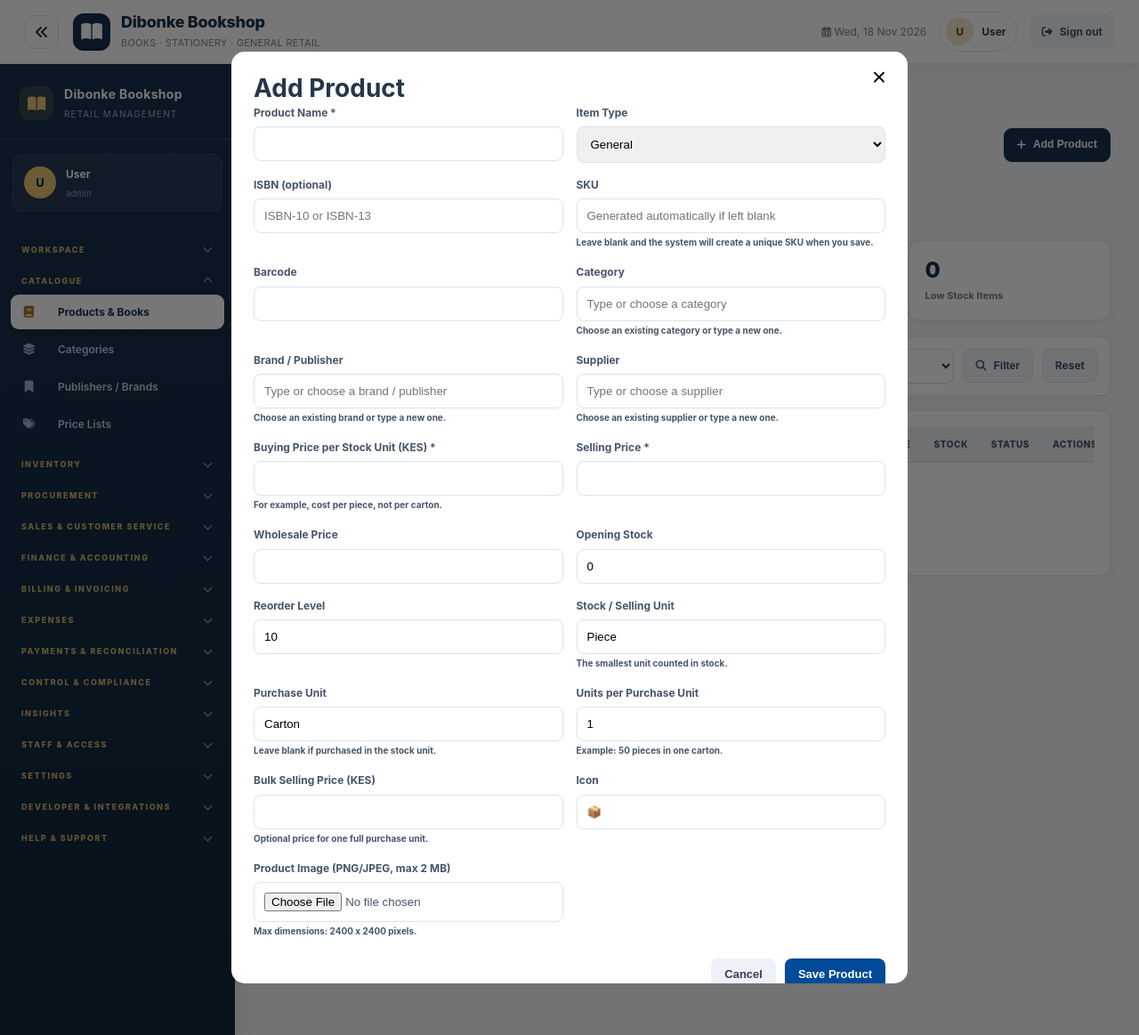
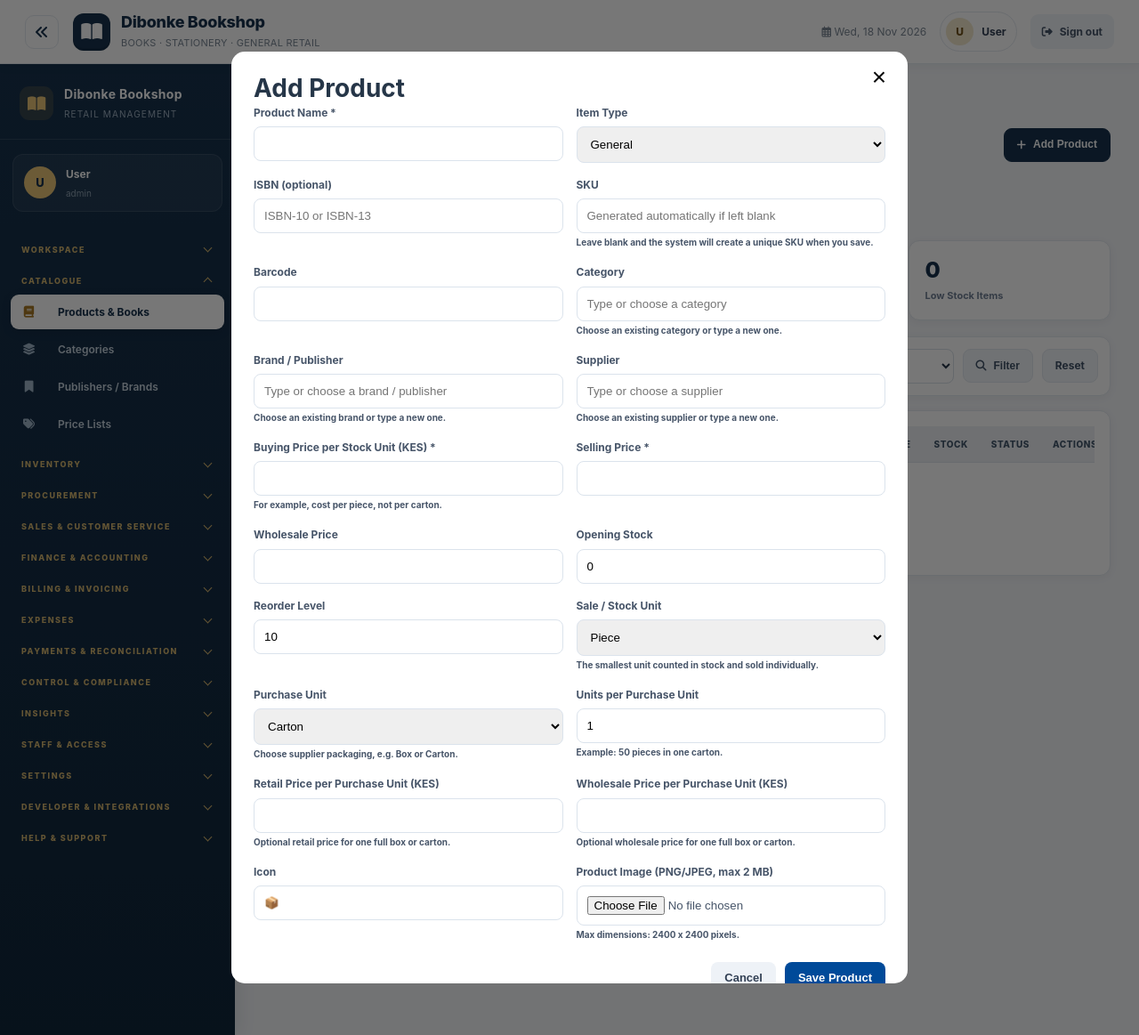
Before and after one commit to benjahwambua/Dibonke_bookshop, a PHP site: page /modules/products/index.php in a window 1280 px wide, after a click on "Add Product". Shown: the whole page at 89% size. Run offline with PHP 8.4, Linux system fonts and the light colour scheme; the visitor is signed in with stand-in values (Sample User, id 1); data that the repository does not hold is empty.

Commit message:
Add packaging unit dropdowns and wholesale bulk price

```diff
--- a/modules/products/index.php
+++ b/modules/products/index.php
@@ -4,6 +4,7 @@ require_once __DIR__ . '/../../includes/auth.php';
 require_once __DIR__ . '/../../config/db.php';
 
 $pageTitle='Products';
+$unitOptions=['Piece','Pack','Box','Carton','Dozen','Ream','Set','Pair','Bottle','Roll','Bundle','Packet','Kilogram','Gram','Litre','Millilitre','Metre','Unit'];
 
 $search=trim((string)($_GET['q']??''));
 $category=(int)($_GET['category']??0);
@@ -127,10 +128,10 @@ require_once __DIR__ . '/../../includes/sidebar.php';
 <label>Wholesale Price<input type="number" name="wholesale_price" min="0" step=".01"></label>
 <label>Opening Stock<input type="number" name="stock_quantity" min="0" value="0"></label>
 <label>Reorder Level<input type="number" name="reorder_level" min="0" value="10"></label>
-<label>Stock / Selling Unit<input name="unit" value="Piece" maxlength="30" required><small>The smallest unit counted in stock.</small></label>
-<label>Purchase Unit<input name="purchase_unit" value="Carton" maxlength="50"><small>Leave blank if purchased in the stock unit.</small></label>
+<label>Sale / Stock Unit<select name="unit" required><?php foreach($unitOptions as $unitOption):?><option value="<?=e($unitOption)?>" <?=$unitOption==='Piece'?'selected':''?>><?=e($unitOption)?></option><?php endforeach;?></select><small>The smallest unit counted in stock and sold individually.</small></label>
+<label>Purchase Unit<select name="purchase_unit"><option value="">Same as sale unit</option><?php foreach($unitOptions as $unitOption):?><option value="<?=e($unitOption)?>" <?=$unitOption==='Carton'?'selected':''?>><?=e($unitOption)?></option><?php endforeach;?></select><small>Choose supplier packaging, e.g. Box or Carton.</small></label>
 <label>Units per Purchase Unit<input type="number" name="units_per_purchase" min="1" step="1" value="1" required><small>Example: 50 pieces in one carton.</small></label>
-<label>Bulk Selling Price (KES)<input type="number" name="bulk_selling_price" min="0" step=".01"><small>Optional price for one full purchase unit.</small></label>
+<label>Retail Price per Purchase Unit (KES)<input type="number" name="bulk_selling_price" min="0" step=".01"><small>Optional retail price for one full box or carton.</small></label><label>Wholesale Price per Purchase Unit (KES)<input type="number" name="bulk_wholesale_price" min="0" step=".01"><small>Optional wholesale price for one full box or carton.</small></label>
 <label>Icon<input name="icon" value="📦" maxlength="10"></label>
 <label>Product Image (PNG/JPEG, max 2 MB)<input type="file" name="product_image" accept="image/png,image/jpeg"><small>Max dimensions: 2400 x 2400 pixels.</small></label>
 </div>
```
